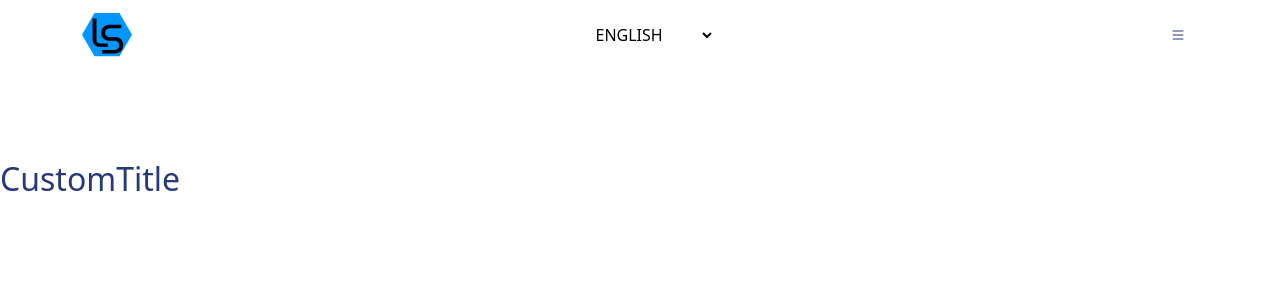
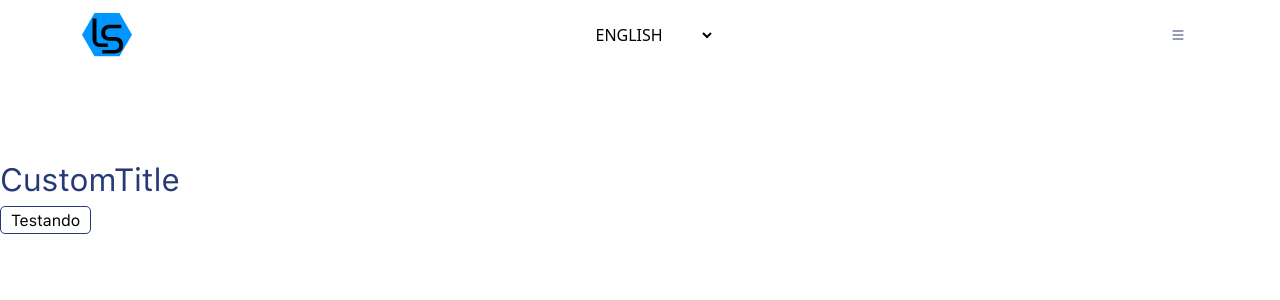
Before and after one commit to luis-saes/developer-portfolio, a React (Create React App) app in the folder front-end/: page / in a window 1280 px wide. Shown: the top 300 px of the page. Built offline with nearby package versions, Linux system fonts and the light colour scheme.

Commit message:
Closes #6, adding new font SF Pro Regular

```diff
--- a/front-end/src/App.tsx
+++ b/front-end/src/App.tsx
@@ -2,6 +2,7 @@ import React, { useContext } from "react";
 import { ThemeContext } from "./context/ThemeContext";
 import CustomNavbar from "./components/Navbar/CustomNavbar";
 import CustomTitle from "./components/Generics/CustomTitle";
+import GenericSectionsButton from "./components/Generics/GenericSectionsButton";
 import "./sassStyles/_main.scss";
 
 function App() {
@@ -11,6 +12,7 @@ function App() {
     <div className={theme}>
       <CustomNavbar />
       <CustomTitle />
+      <GenericSectionsButton />
     </div>
   );
 }
--- a/front-end/src/components/Generics/CustomTitle.module.scss
+++ b/front-end/src/components/Generics/CustomTitle.module.scss
@@ -2,6 +2,7 @@
 
 .title {
   margin-top: 20vh;
+  font-family: "SF Pro";
   font-size: $title-font-size;
 }
 
--- /dev/null
+++ b/front-end/src/components/Generics/GenericSectionsButton.module.scss
@@ -0,0 +1,45 @@
+@import "../../sassStyles/variables";
+
+@import "../../sassStyles/variables";
+
+.button {
+  border: 1px solid;
+  border-radius: 5px;
+  height: 28px;
+  padding: 6px 10px;
+
+  display: flex;
+  align-items: center;
+  background-color: transparent;
+  font-family: "SF Pro";
+  text-align: center;
+  font-size: 16px;
+  transition: 200ms;
+  position: relative;
+}
+
+.light.button {
+  border-color: $complementar-light;
+  color: $text-light;
+}
+
+.dark.button {
+  border-color: $complementar-dark;
+  color: $text-dark;
+}
+
+.button:hover {
+  color: #fff;
+}
+
+.light.button:hover {
+  background-color: $complementar-light;
+}
+
+.dark.button:hover {
+  background-color: $complementar-dark;
+}
+
+.collapsed {
+  margin: 7px 0px;
+}
--- /dev/null
+++ b/front-end/src/components/Generics/GenericSectionsButton.tsx
@@ -0,0 +1,17 @@
+import React, { useContext } from "react";
+import { ThemeContext } from "../../context/ThemeContext";
+import styles from "./GenericSectionsButton.module.scss";
+
+type PrivateProps = {
+  text?: String;
+};
+
+const GenericSectionsButton = (props: PrivateProps) => {
+  const { theme } = useContext(ThemeContext);
+
+  return (
+    <button className={`${styles.button} ${styles[theme]}`}>Testando</button>
+  );
+};
+
+export default GenericSectionsButton;
--- a/front-end/src/sassStyles/_main.scss
+++ b/front-end/src/sassStyles/_main.scss
@@ -4,6 +4,13 @@
   font-family: "Questrial";
   src: local("Questrial"),
     url("../fonts/questrial-regular.ttf") format("truetype");
+  font-weight: normal;
+}
+
+@font-face {
+  font-family: "SF Pro";
+  src: local("SF Pro"),
+    url("../fonts/sf-pro-text-regular.ttf") format("truetype");
   font-weight: normal;
 }
 
```
Also changed, not shown: front-end/src/components/Generics/CustomTitle.tsx (renamed from front-end/src/components/Generics/CustomTitle.jsx), front-end/src/fonts/sf-pro-text-regular.ttf (added).
